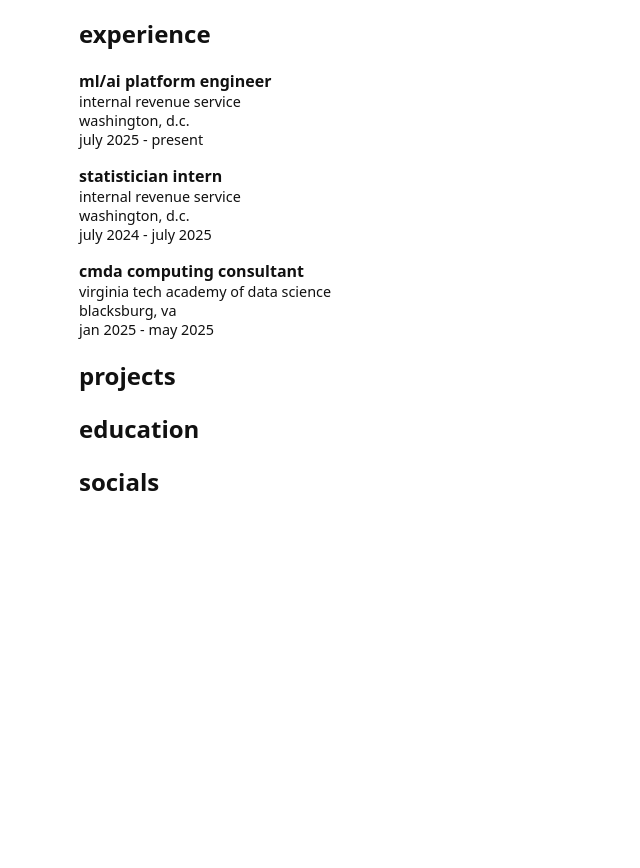
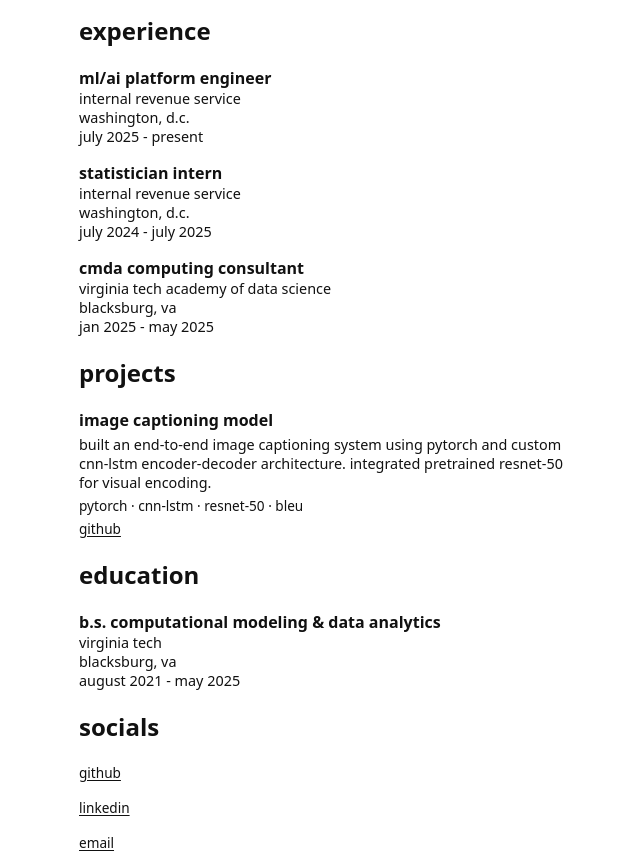
Before and after one commit to martinhamzai/portfolio, a plain HTML site: page index.html in a window 1280 px wide. Shown: the part 159-1027 px from the top of the page, without its empty margins (311-951 px from the left). Before the commit the page ends 800 px from the top, so only its background shows below. Drawn offline with Linux system fonts and the light colour scheme.

Commit message:
filled out projects, edu, and socials

```diff
--- a/assets/css/style.css
+++ b/assets/css/style.css
@@ -1,3 +1,12 @@
+p {
+    margin: 0;
+}
+
+section {
+    margin-top: 1rem;
+}
+
+
 body {
     margin: 0 auto;
     max-width: 500px;
@@ -5,28 +14,69 @@
     color: #111;
     font-family: system-ui;
 }
+
 header h1 {
     font-size: 2rem;
     font-weight: 700;
     margin-bottom: 0;
 }
+
+header div {
+    margin-bottom: 1rem;
+}
+
 header div p {
     font-size: 0.9rem;
     font-weight: 300;
-    margin-top: 0;
-    margin-bottom: 0;
 }
-#experience div:not(:first-of-type){
-    margin-top: 1rem;
-}
-#experience div p {
-    margin-top: 0;
-    margin-bottom: 0;
-}
-#experience div p:first-of-type {
-    font-weight: 700;
-}
-#experience div p:not(:first-of-type){
+
+header > p {
     font-size: 0.9rem;
     font-weight: 300;
 }
+
+.timeline .entry:not(:first-of-type) {
+    margin-top: 1rem;
+}
+
+
+.timeline .entry p:first-of-type {
+    font-weight: 700;
+}
+
+.timeline .entry p:not(:first-of-type) {
+    font-size: 0.9rem;
+    font-weight: 300;
+}
+
+#projects .project:not(:first-of-type) {
+    margin-top: 2rem;
+}
+
+.project-title {
+    font-weight: 700;
+}
+
+.project-desc {
+    margin-top: 0.25rem;
+    font-size: 0.9rem;
+    font-weight: 300;
+}
+
+.project-meta,
+.project-links {
+    margin-top: 0.25rem;
+    font-size: 0.85rem;
+    font-weight: 300;
+}
+
+a {
+    color: inherit;
+    text-decoration: underline;
+    text-underline-offset: 2px;
+}
+
+#socials .entry p {
+    font-size: 0.85rem;
+    font-weight: 300;
+}
--- a/index.html
+++ b/index.html
@@ -4,44 +4,97 @@
     <link href="assets/css/style.css" rel="stylesheet">
     <title>martin hamzai</title>
 </head>
+
 <body>
+
     <header>
         <h1>martin hamzai</h1>
+
         <div>
             <p>ml/ai platform engineer</p>
             <p>internal revenue service</p>
         </div>
+
         <p>the ui/ux skills are definitely not in the room with us.</p>
     </header>
-        <section id="experience">
+
+
+    <section id="experience" class="timeline">
         <h2>experience</h2>
-            <div>
+
+        <div class="entry">
             <p>ml/ai platform engineer</p>
             <p>internal revenue service</p>
             <p>washington, d.c.</p>
             <p>july 2025 - present</p>
         </div>
-            <div>
+
+        <div class="entry">
             <p>statistician intern</p>
             <p>internal revenue service</p>
             <p>washington, d.c.</p>
             <p>july 2024 - july 2025</p>
         </div>
-            <div>
+
+        <div class="entry">
             <p>cmda computing consultant</p>
             <p>virginia tech academy of data science</p>
             <p>blacksburg, va</p>
             <p>jan 2025 - may 2025</p>
         </div>
     </section>
+
+
     <section id="projects">
         <h2>projects</h2>
+
+        <article class="project">
+            <p class="project-title">image captioning model</p>
+
+            <p class="project-desc">
+                built an end-to-end image captioning system using pytorch and custom cnn-lstm encoder-decoder architecture. integrated pretrained resnet-50 for visual encoding.
+            </p>
+
+            <p class="project-meta">
+                pytorch · cnn-lstm · resnet-50 · bleu
+            </p>
+
+            <p class="project-links">
+                <a href="https://github.com/martinhamzai/image-caption-model" target="_blank" rel="noopener noreferrer">github</a>
+            </p>
+
+        </article>
+
     </section>
-        <section id="education">
+
+
+    <section id="education" class="timeline">
         <h2>education</h2>
+
+        <div class="entry">
+            <p>b.s. computational modeling & data analytics</p>
+            <p>virginia tech</p>
+            <p>blacksburg, va</p>
+            <p>august 2021 - may 2025</p>
+        </div>
     </section>
-        <section id="socials">
+
+
+    <section id="socials" class="timeline">
         <h2>socials</h2>
+
+        <div class="entry">
+            <p><a href="https://github.com/martinhamzai" target="_blank" rel="noopener noreferrer">github</a></p>
+        </div>
+
+        <div class="entry">
+            <p><a href="https://www.linkedin.com/in/martinhamzai/" target="_blank" rel="noopener noreferrer">linkedin</a></p>
+        </div>
+
+        <div class="entry">
+            <p><a href="mailto:martinhamzai@outlook.com">email</a></p>
+        </div>
     </section>
+
 </body>
 </html>
```
Lines whose indentation alone changed are shown as unchanged.
